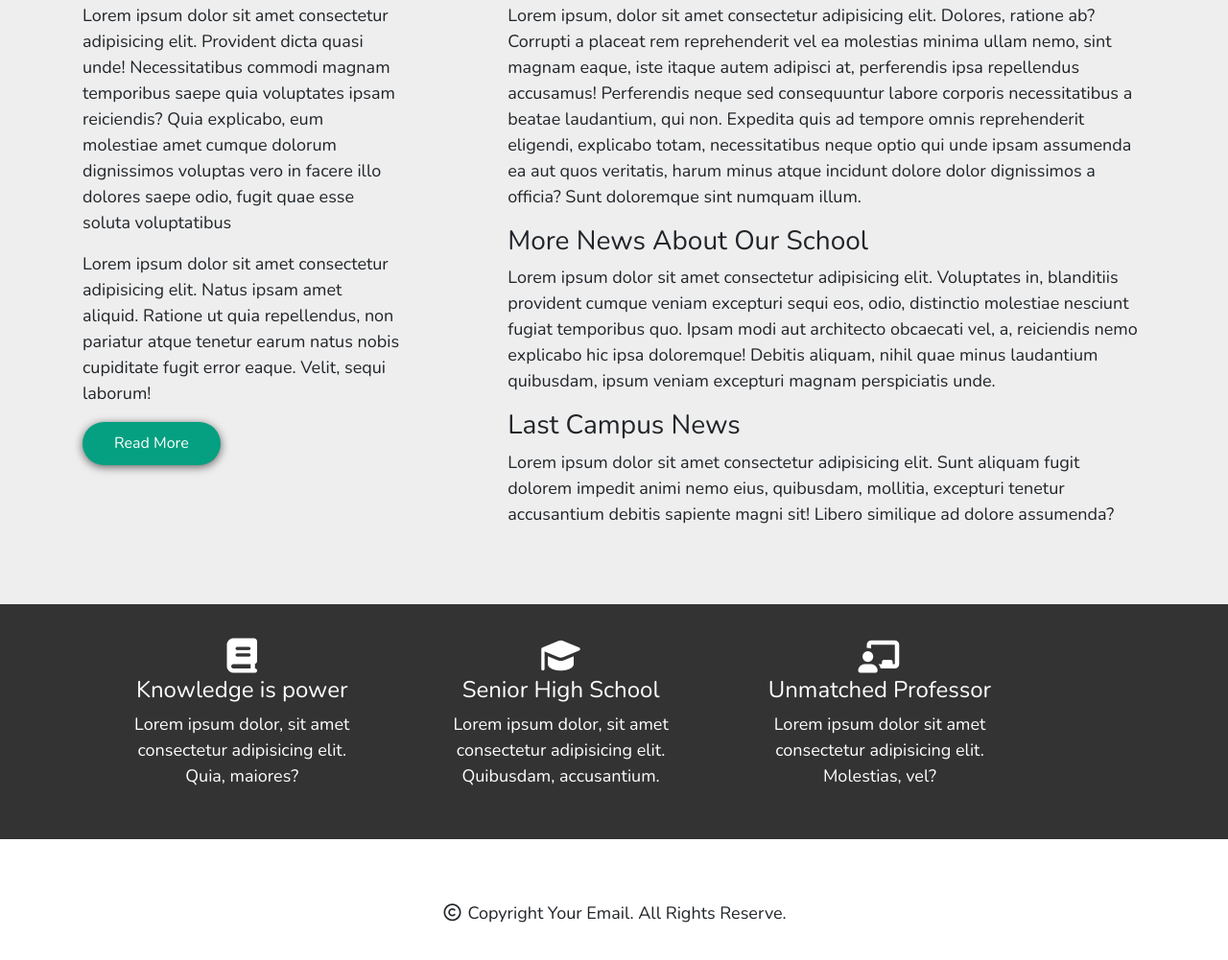
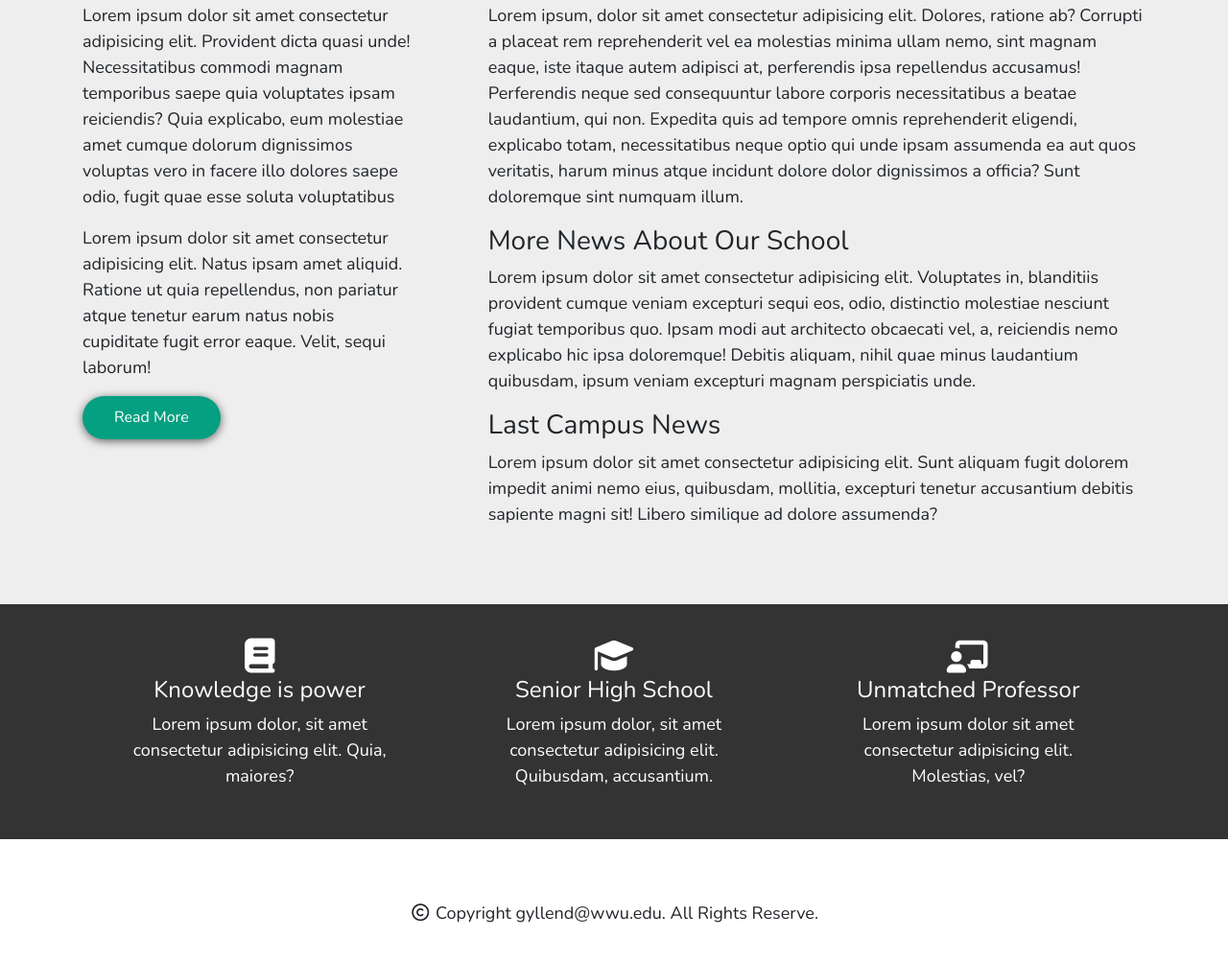
Before and after one commit to dawsongyllenhammer/quiz3, a plain HTML site: page quiz3.html in a window 1280 px wide. Shown: the part 743-1744 px from the top of the page at 96% size. Drawn offline with nearby package versions, Linux system fonts and the light colour scheme.

Commit message:
utilized css3 flexbox

```diff
--- a/quiz3.html
+++ b/quiz3.html
@@ -25,7 +25,7 @@
     <!-- banner image -->
     <div class="banner"></div><!-- banner -->
     <main class="padding">
-        <div class="container">
+        <div class="container main-flex">
             <div class="sideleft">
                 <h3>Welcome To My Website</h3>
                 <p>
@@ -82,7 +82,7 @@
 
     </main><!-- main -->
     <section class="bg-color">
-        <div class="container">
+        <div class="container box-flex">
             <div class="box">
                 <i class="fas fa-book"></i>
                 <h4>Knowledge is power</h4>
@@ -111,7 +111,7 @@
         <div class="container">
             <i class="far fa-copyright"></i>
 
-            Copyright Your Email. All Rights Reserve.
+            Copyright gyllend@wwu.edu. All Rights Reserve.
 
             <div class="social">
                 <i class="fab fa-facebook-f"></i>
--- a/scss/quiz3.scss
+++ b/scss/quiz3.scss
@@ -63,9 +63,12 @@ nav{
     a{
         text-decoration: none;
         color: $text-color;
-        display: inline-block;
-        padding: 1em 2em;
+        padding: 1em 0;
+        flex: 3;
     }
+    display: flex;
+    justify-content: space-around;
+    align-items: center;
 }
 // custom css
 .padding{
@@ -80,14 +83,20 @@ nav{
 main{
     background-color: $bg-color;
 }
+
+.main-flex{
+display: flex;
+
+}
+
 .sideleft{
-    width: 30%;
-    float: left;
+    flex: 1;
+    margin-right: 5rem;
 }
 .sideright{
-    width: 60%;
-    float: right;
+    flex: 2;
 }
+
 .btn{
     background: $main-color;
     padding: .6em 2em;
@@ -97,9 +106,13 @@ main{
     border-radius: 25px;
 }
 
+.box-flex{
+    display: flex;
+}
+
 .box{
-    width: 30%;
-    float: left;
+    flex: 1;
+    flex-direction: row;
     padding: 2em;
     text-align: center;
     color: $text-color;
```
Also changed, not shown: css/quiz3.css.
